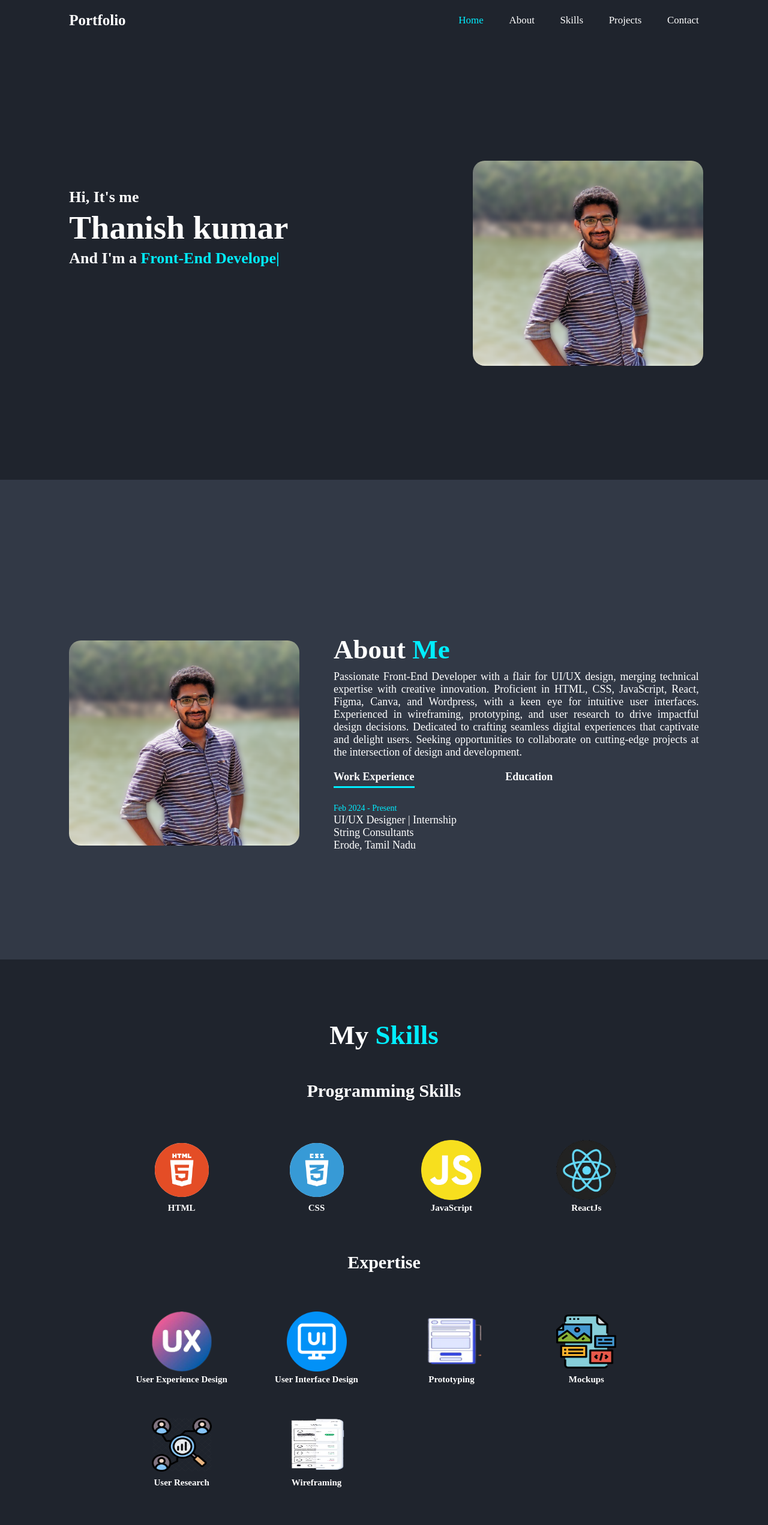
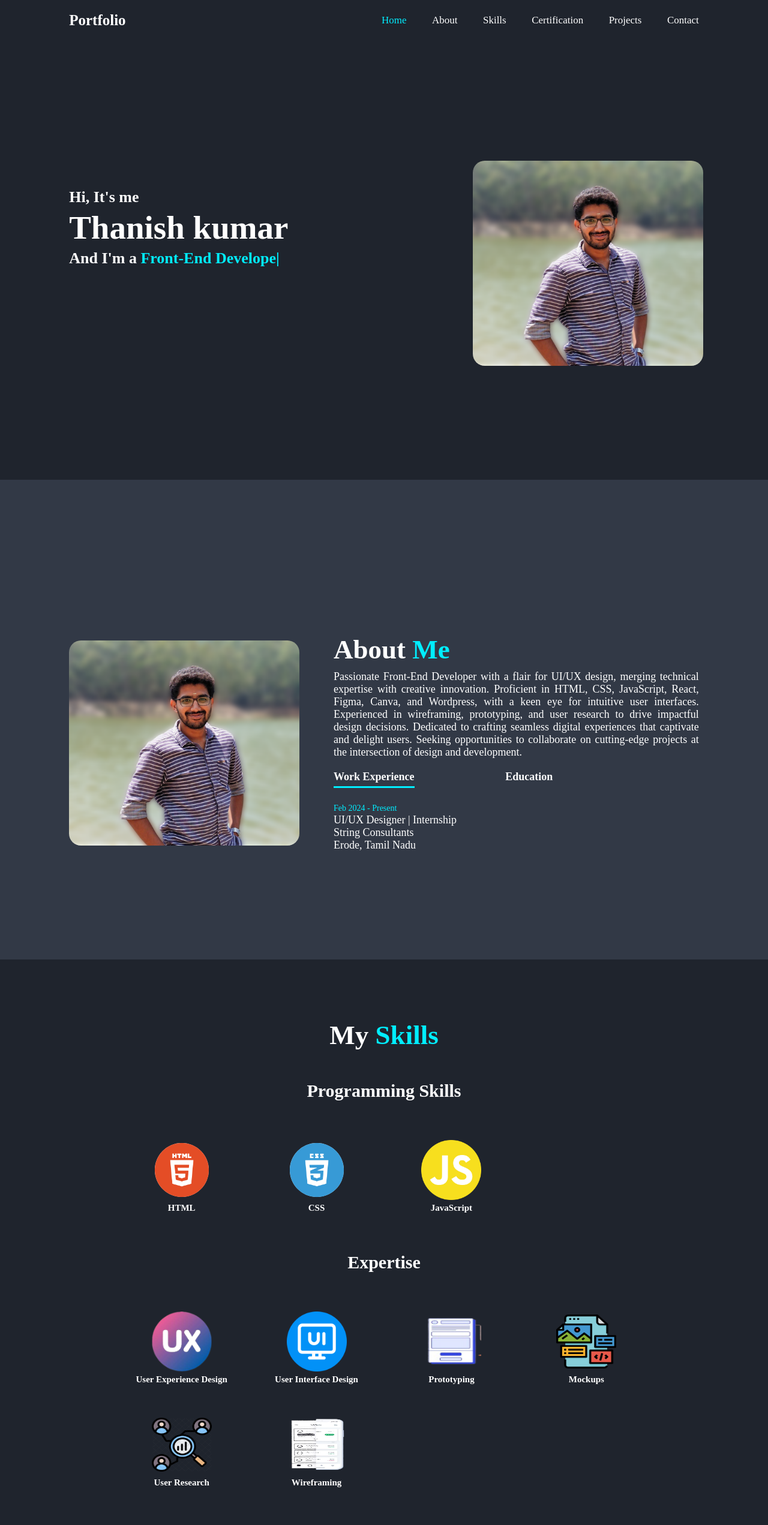
Before and after one commit to ThanishkumarIT/My-Portfolio-Website, a plain HTML site: page index.html in a window 1280 px wide. Shown: the top 2543 px of the page at 60% size. Drawn offline with nearby package versions, Linux system fonts and the light colour scheme; a web font is replaced by a local one.

Commit message:
Add files via upload

```diff
--- a/index.css
+++ b/index.css
@@ -509,6 +509,7 @@ span{
 
 .cert1 h1{
     margin-top: 30px;
+    margin-left: 90px;
     font-size: 20px;
 
 }
--- a/index.html
+++ b/index.html
@@ -10,7 +10,7 @@
       rel="stylesheet"
     />
 
-    <link rel="icon" href="images/TK_Logo.png" />
+    <link rel="icon" href="images/TK_Logo.png">
     <link rel="stylesheet" href="index.css" />
   </head>
   <body>
@@ -24,6 +24,7 @@
         <a href="#home" class="active">Home</a>
         <a href="#about">About</a>
         <a href="#skills">Skills</a>
+        <a href="#certification">Certification</a>
         <a href="#portfolio">Projects</a>
         <a href="#contact">Contact</a>
       </nav>
@@ -124,15 +125,6 @@
                 <img src="images/JS_Logo.png" class="skill-icon1" />
               </div>
               <h3>JavaScript</h3>
-            </div>
-          </div>
-
-          <div class="skill-box1">
-            <div class="skill-title1">
-              <div class="img1">
-                <img src="images/React_Logo.png" class="skill-icon1" />
-              </div>
-              <h3>ReactJs</h3>
             </div>
           </div>
 
@@ -271,7 +263,7 @@
     <div class="cert1-list1">
       <div class="cert1">
         <img src="images/Certification-1.png" />
-        <h1>Web Technology Course (HTML, CSS, JavaScript and ReactJs)</h1>
+        <h1>Web Technology Course - Xplore IT Corp</h1>
       </div>
       </div>
 
```
